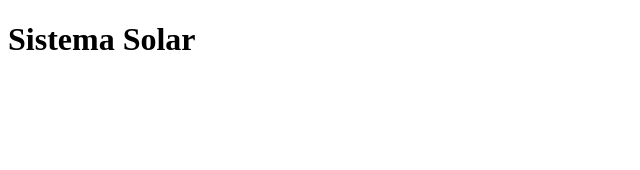
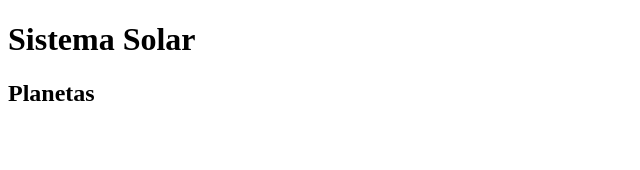
Before and after one commit to lucasmpimentel/Solar_System, a React (Create React App) app: page / in a window 1280 px wide. Shown: the top 170 px of the page, without its empty margins (0-640 px from the left). Built offline with nearby package versions, Linux system fonts and the light colour scheme.

Commit message:
requisitos 2, 3 e 4

```diff
--- a/src/App.js
+++ b/src/App.js
@@ -1,6 +1,7 @@
 import React from 'react';
 import Header from './components/Header';
 import SolarSystem from './components/SolarSystem';
+// import Title from './components/Title';
 
 class App extends React.Component {
   render() {
--- a/src/components/SolarSystem.jsx
+++ b/src/components/SolarSystem.jsx
@@ -1,9 +1,12 @@
 import React from 'react';
+import Title from './Title';
 
 class SolarSystem extends React.Component {
   render() {
     return (
-      <div data-testid="solar-system" />
+      <div data-testid="solar-system">
+        <Title headline="Planetas" />
+      </div>
     );
   }
 }
--- /dev/null
+++ b/src/components/Title.jsx
@@ -0,0 +1,17 @@
+import React from 'react';
+import PropTypes from 'prop-types';
+
+class Title extends React.Component {
+  render() {
+    const { headline } = this.props;
+    return (
+      <h2>{headline}</h2>
+    );
+  }
+}
+
+Title.propTypes = {
+  headline: PropTypes.string.isRequired,
+};
+
+export default Title;
```
